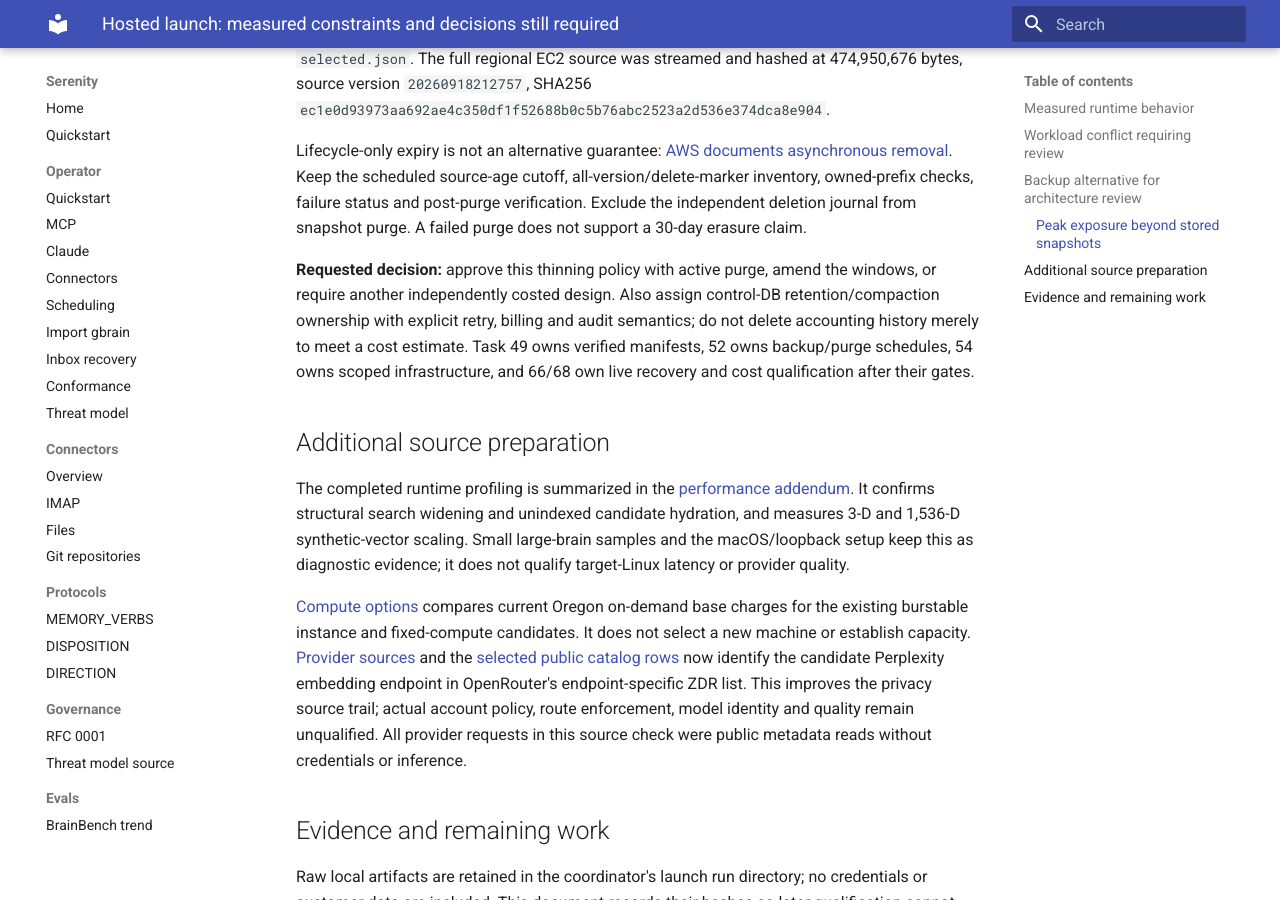
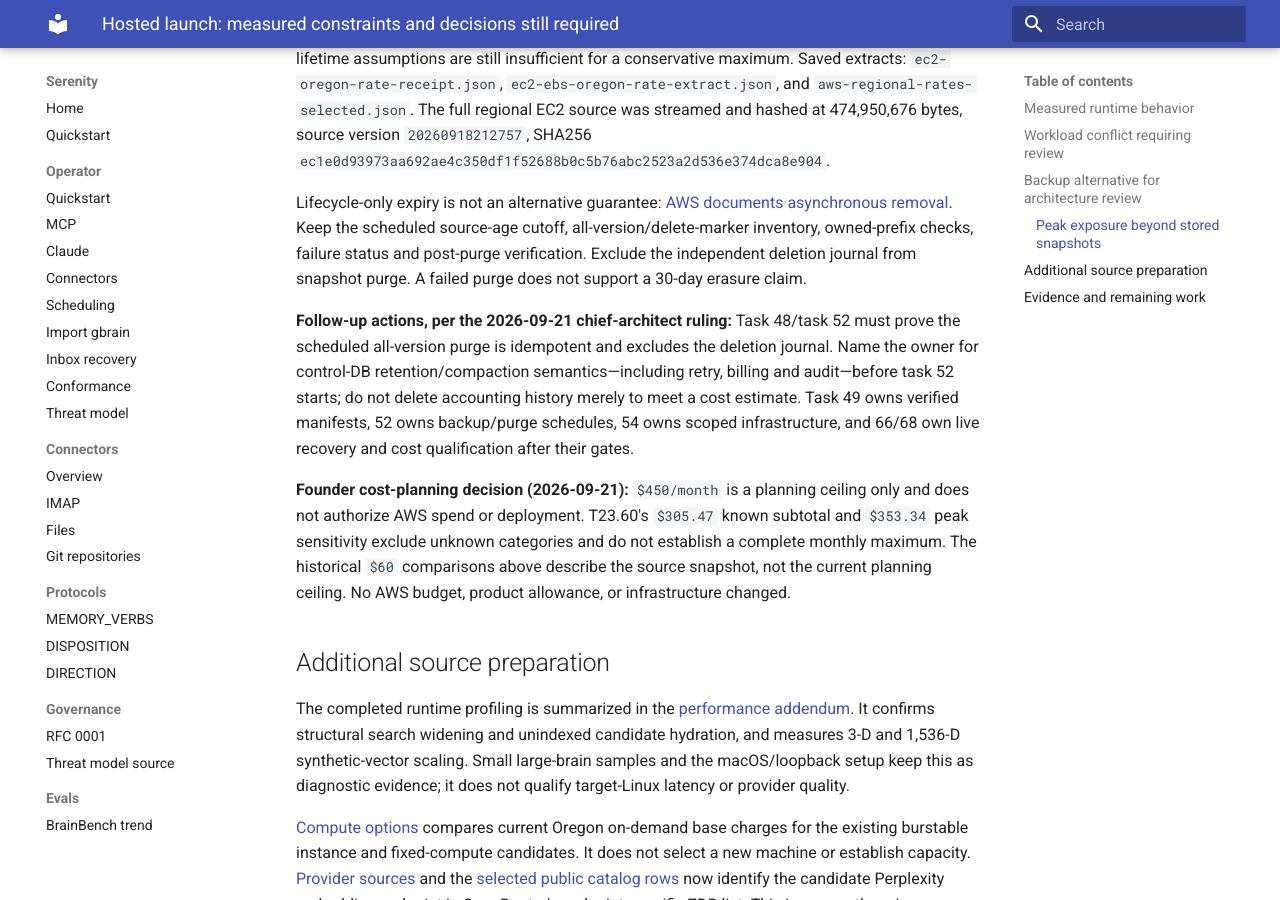
Before and after one commit to sirerun/serenity, an MkDocs documentation site: the page built from docs/launch/reviews/2026-09-19-readiness.md, in a window 1280 px wide and 900 px high, scrolled down 3551 px. Built offline with MkDocs 1.6.1 and Material for MkDocs 9.7.7, drawn with Linux system fonts in a browser that asks for light colours; some of the changed text lies outside the part shown.

Commit message:
docs(launch): record conditional backup ruling

```diff
--- a/docs/launch/reviews/2026-09-19-readiness.md
+++ b/docs/launch/reviews/2026-09-19-readiness.md
@@ -25,7 +25,7 @@
 
 AWS bills S3 storage in binary GiB, although its pricing labels the unit GB. Product quotas remain byte counts; dividing those bytes by 1e9, as the earlier model did, overstates the billed quantity. For the illustrative 9.02 billion-byte full snapshot (8.4005 GiB), current hourly full snapshots with 30-day current plus 30-day noncurrent lifecycle retention imply 1,441 sets and **$278.42/month in S3 storage alone**. Active purge near 29 days implies 697 sets and **$134.67/month in storage alone**. Both exceed the historical $60 ceiling before other charges. These are retention assumptions, not incurred charges or a measured snapshot size. [AWS billing-unit definition](https://aws.amazon.com/s3/pricing/).
 
-**Unapproved proposal:** retain one self-contained full capture every hour, keep hourly recovery points for 24 hours, keep one daily full for up to 29 days, and retain task 52's scheduled all-version purge and success verification. Classify the daily hour's capture as daily rather than duplicating it. Restore remains independent of incremental chains. The older recovery-point granularity changes and requires an explicit ruling.
+**Working design, conditionally approved by chief-architect on 2026-09-21:** retain one self-contained full capture every hour, keep hourly recovery points for 24 hours, keep one daily full for up to 29 days, and retain task 52's scheduled all-version purge and success verification. Classify the daily hour's capture as daily rather than duplicating it. Restore remains independent of incremental chains. Approval is contingent on task 48/task 52 confirming the purge is idempotent and excludes the deletion journal, and on naming a control-database retention owner before task 52 starts. This is a design ruling, not spend authorization or launch acceptance.
 
 An illustration allowing 55 simultaneous full sets (24 hourly + 29 daily + 2 boundary sets) at the Oregon Standard rate of $0.023/GiB-month gives:
 
@@ -49,7 +49,9 @@
 
 Lifecycle-only expiry is not an alternative guarantee: [AWS documents asynchronous removal](https://docs.aws.amazon.com/AmazonS3/latest/userguide/lifecycle-expire-general-considerations.html). Keep the scheduled source-age cutoff, all-version/delete-marker inventory, owned-prefix checks, failure status and post-purge verification. Exclude the independent deletion journal from snapshot purge. A failed purge does not support a 30-day erasure claim.
 
-**Requested decision:** approve this thinning policy with active purge, amend the windows, or require another independently costed design. Also assign control-DB retention/compaction ownership with explicit retry, billing and audit semantics; do not delete accounting history merely to meet a cost estimate. Task 49 owns verified manifests, 52 owns backup/purge schedules, 54 owns scoped infrastructure, and 66/68 own live recovery and cost qualification after their gates.
+**Follow-up actions, per the 2026-09-21 chief-architect ruling:** Task 48/task 52 must prove the scheduled all-version purge is idempotent and excludes the deletion journal. Name the owner for control-DB retention/compaction semantics—including retry, billing and audit—before task 52 starts; do not delete accounting history merely to meet a cost estimate. Task 49 owns verified manifests, 52 owns backup/purge schedules, 54 owns scoped infrastructure, and 66/68 own live recovery and cost qualification after their gates.
+
+**Founder cost-planning decision (2026-09-21):** `$450/month` is a planning ceiling only and does not authorize AWS spend or deployment. T23.60's `$305.47` known subtotal and `$353.34` peak sensitivity exclude unknown categories and do not establish a complete monthly maximum. The historical `$60` comparisons above describe the source snapshot, not the current planning ceiling. No AWS budget, product allowance, or infrastructure changed.
 
 ## Additional source preparation
 
```
